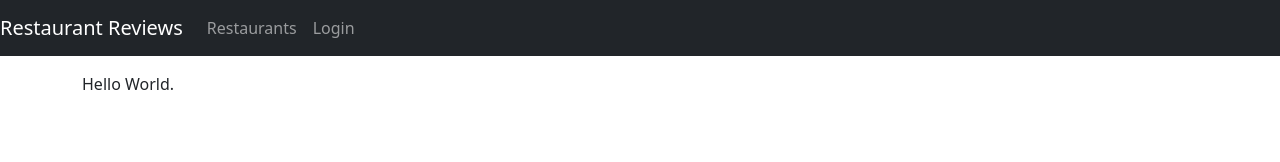
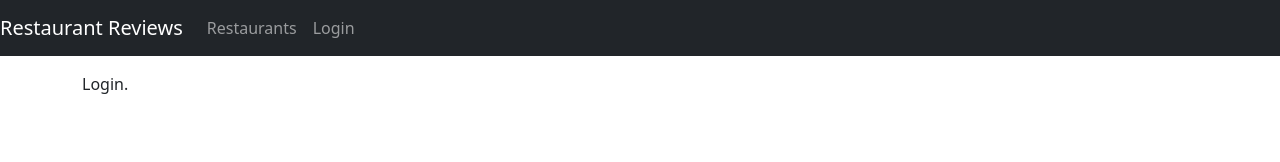
Before and after one commit to WellScripted/FCC_restaurant-reviews, a React (Create React App) app in the folder frontend/: page /login in a window 1280 px wide. Shown: the top 162 px of the page. Built offline with nearby package versions, Linux system fonts and the light colour scheme.

Commit message:
installed dom@5, axios, created http-common and started restaurant.js

```diff
--- a/frontend/package.json
+++ b/frontend/package.json
@@ -6,8 +6,10 @@
     "@testing-library/jest-dom": "^5.16.1",
     "@testing-library/react": "^12.1.2",
     "@testing-library/user-event": "^13.5.0",
+    "axios": "^0.25.0",
     "react": "^17.0.2",
     "react-dom": "^17.0.2",
+    "react-router-dom": "^5.3.0",
     "react-scripts": "5.0.0",
     "web-vitals": "^2.1.3"
   },
--- a/frontend/src/components/login.js
+++ b/frontend/src/components/login.js
@@ -4,7 +4,7 @@ import React from "react";
 function Login() {
     return (
         <div className="App">
-            Hello World.
+            Login.
         </div>
     );
 }
--- /dev/null
+++ b/frontend/src/services/restaurant.js
@@ -0,0 +1,5 @@
+import http from "../http-common";
+
+class RestaurantDataService {
+    /* Functions for the API calls from MongoDB -- 1:27.02*/
+}
```
Also changed, not shown: frontend/src/http-common.js (added, +8 -0 lines), 1 other file (tests, documents, lock files or other folders).
